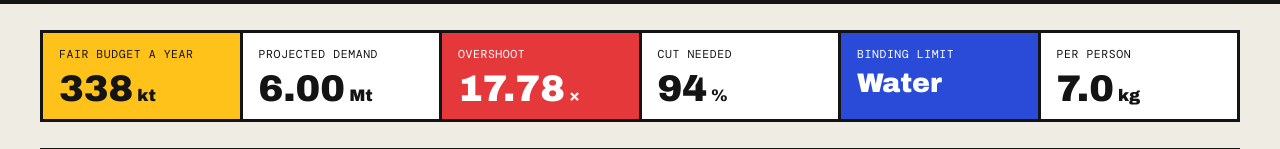
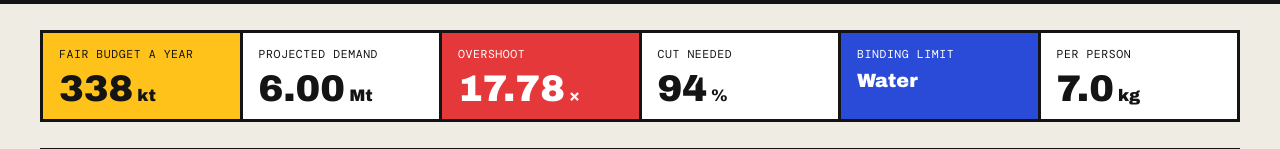
Before and after one commit to jasbritt/jasbritt.github.io, a plain HTML site: page fair-material-budgets/index.html in a window 1280 px wide. Shown: the part 517-666 px from the top of the page. Drawn offline with nearby package versions, Linux system fonts and the light colour scheme.

Commit message:
Fit long limit names in the binding limit tile
Co-Authored-By: Claude Fable 5.2 <noreply@anthropic.com>
Claude-Session: https://claude.ai/code/session_01HRb7TRipjTSQWPYPQQTMaX

```diff
--- a/fair-material-budgets/index.html
+++ b/fair-material-budgets/index.html
@@ -47,7 +47,7 @@ select,input,button{font:inherit;color:var(--ink)}
 .tile b{font-family:var(--display);font-stretch:112%;font-weight:900;font-size:clamp(24px,2.9vw,38px);line-height:1;white-space:nowrap}
 .tile b i{font-style:normal;font-size:.45em;margin-left:4px}
 .tile.y{background:var(--y)}.tile.r{background:var(--crit);color:#fff}.tile.g{background:var(--good);color:#fff}.tile.b{background:var(--accent);color:#fff}
-.tile.b b{font-size:clamp(19px,2.1vw,28px);white-space:normal}
+.tile.b b{font-size:clamp(15px,1.5vw,21px);line-height:1.15;white-space:normal;overflow-wrap:anywhere;font-stretch:100%}
 h2{font-family:var(--display);font-stretch:125%;font-weight:900;font-size:clamp(28px,4.4vw,54px);text-transform:uppercase;line-height:.95;margin:44px 0 16px;letter-spacing:-.01em}
 .figs{display:grid;grid-template-columns:repeat(2,minmax(0,1fr));gap:20px}
 .chart{background:var(--surface);border:3px solid var(--ink);padding:16px 18px 14px;min-width:0;box-shadow:6px 6px 0 var(--ink)}
```
